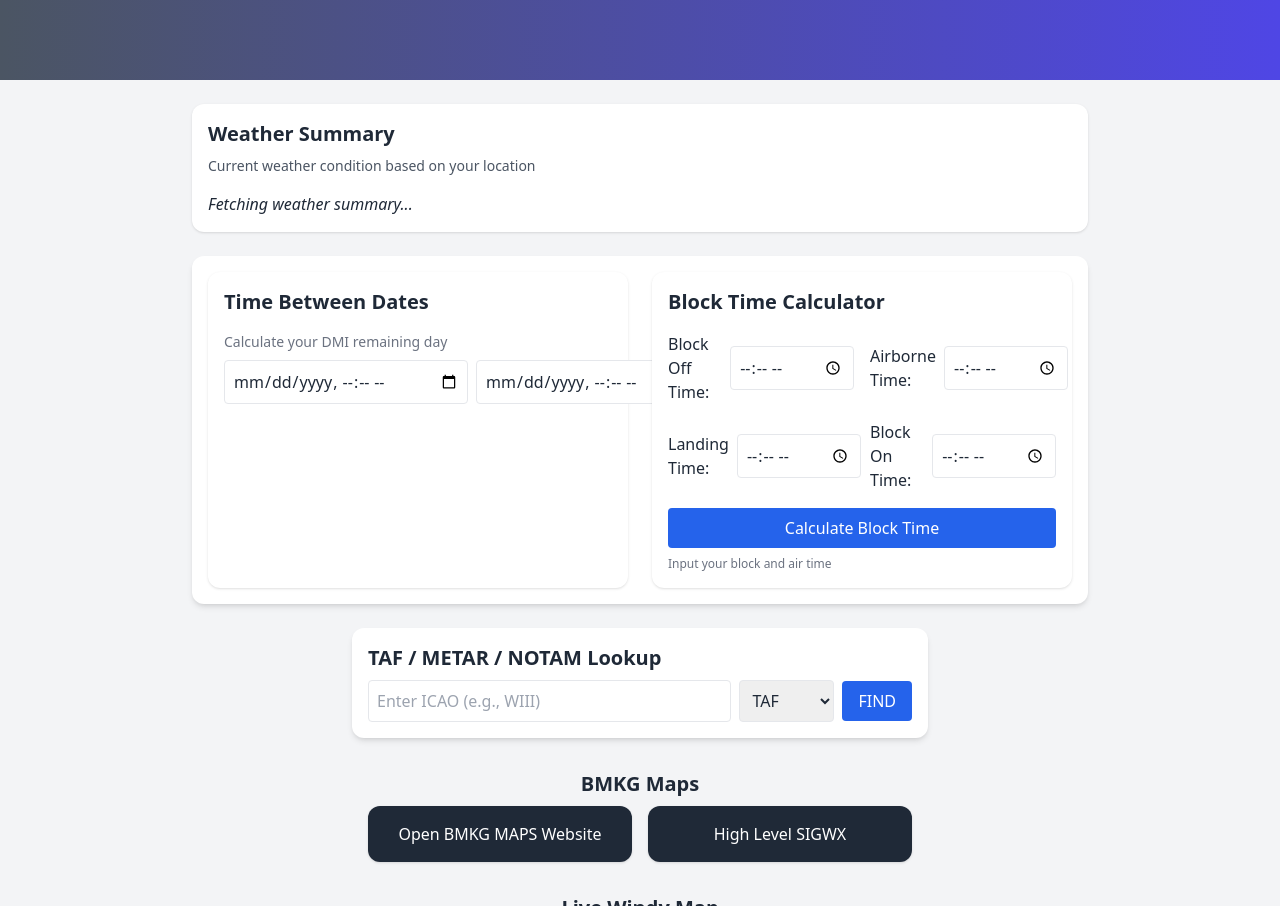
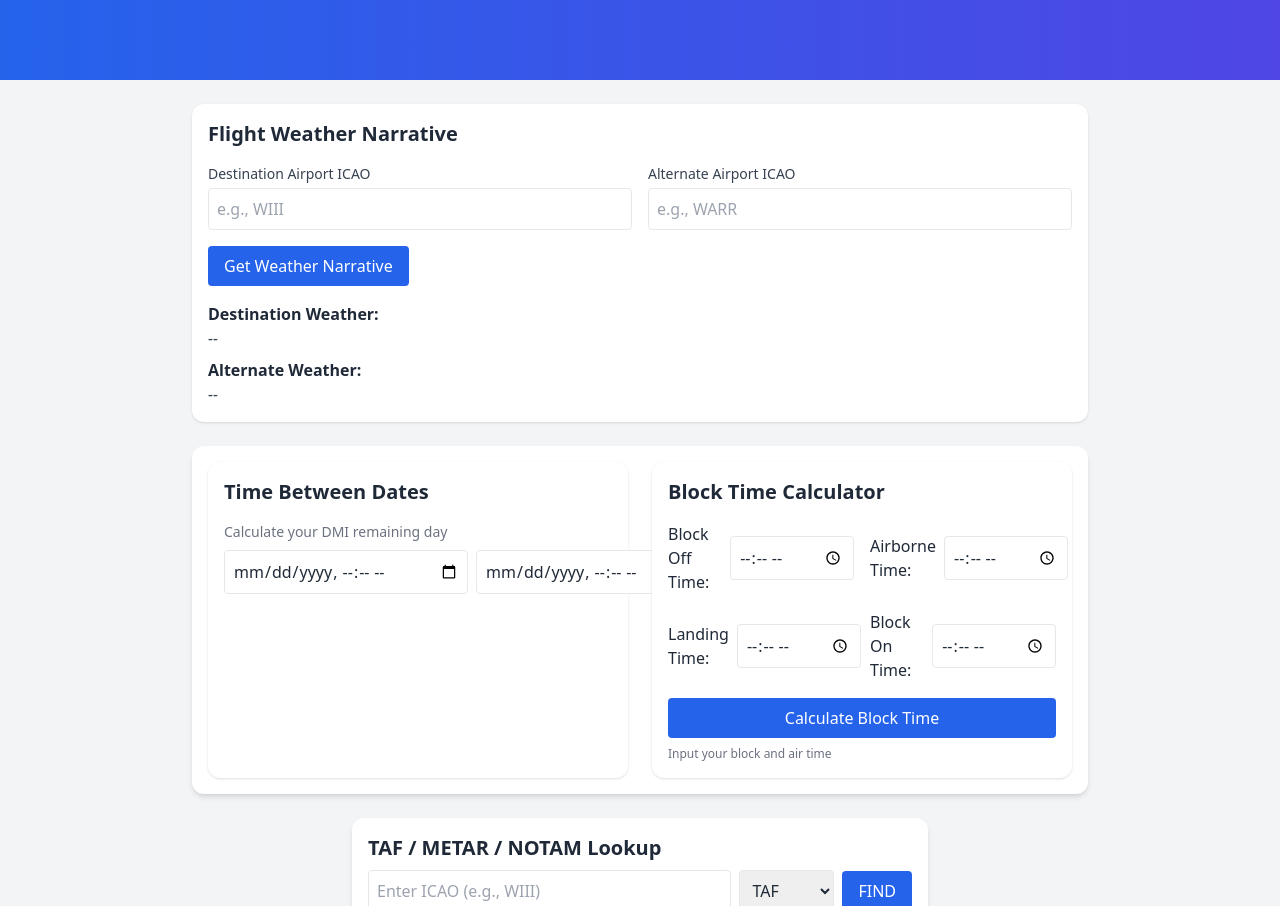
Before and after one commit to Acul221/Flightbriefing, a plain HTML site: page index.html in a window 1280 px wide. Shown: the part 720-1626 px from the top of the page. Drawn offline with nearby package versions, Linux system fonts and the light colour scheme.

Commit message:
Update index.html
update ICAO airport weather

```diff
--- a/index.html
+++ b/index.html
@@ -11,7 +11,7 @@
 <body class="bg-gray-100 text-gray-800 font-sans">
 
 <!-- Header -->
-<header class="flex flex-col items-center justify-center min-h-screen text-center bg-gradient-to-r from-gray-600 to-indigo-600 text-white p-6">
+<header class="flex flex-col items-center justify-center min-h-screen text-center bg-gradient-to-r from-blue-600 to-indigo-600 text-white p-6">
   <h1 class="text-5xl font-extrabold">Briefing Dashboard</h1>
   <p class="text-2xl font-semibold">Welcome Captain</p>
   <p class="text-3xl md:text-4xl font-bold italic">Proper Preparation Prevents Poor Performance</p>
@@ -23,43 +23,71 @@
   </div>
 </header>
 
-<!-- Weather Narrative Section -->
+<!-- Destination & Alternate Airport Weather Narrative -->
 <section class="p-4 mt-6 max-w-4xl mx-auto bg-white rounded-xl shadow">
-  <h2 class="text-xl font-bold mb-2">Weather Summary</h2>
-  <p class="text-sm text-gray-600 mb-4">Current weather condition based on your location</p>
-  <p id="weatherNarrative" class="text-gray-800 italic">Fetching weather summary...</p>
+  <h2 class="text-xl font-bold mb-4">Flight Weather Narrative</h2>
+  <div class="flex flex-col sm:flex-row gap-4 mb-4">
+    <div class="flex-1">
+      <label for="destIcao" class="block text-sm font-medium text-gray-700 mb-1">Destination Airport ICAO</label>
+      <input id="destIcao" type="text" placeholder="e.g., WIII" class="p-2 border rounded w-full" />
+    </div>
+    <div class="flex-1">
+      <label for="altIcao" class="block text-sm font-medium text-gray-700 mb-1">Alternate Airport ICAO</label>
+      <input id="altIcao" type="text" placeholder="e.g., WARR" class="p-2 border rounded w-full" />
+    </div>
+  </div>
+  <button onclick="fetchNarratives()" class="bg-blue-600 text-white px-4 py-2 rounded hover:bg-blue-700">Get Weather Narrative</button>
+  <div class="mt-4">
+    <h3 class="font-semibold text-gray-800">Destination Weather:</h3>
+    <p id="destNarrative" class="italic text-gray-700">--</p>
+  </div>
+  <div class="mt-2">
+    <h3 class="font-semibold text-gray-800">Alternate Weather:</h3>
+    <p id="altNarrative" class="italic text-gray-700">--</p>
+  </div>
 </section>
 
 <script>
-  async function fetchWeatherNarrative() {
-    if (!navigator.geolocation) return;
+  async function fetchNarratives() {
+    const dest = document.getElementById('destIcao').value.trim().toUpperCase();
+    const alt = document.getElementById('altIcao').value.trim().toUpperCase();
+    const token = "NJguHgtYtFHNznXNQ8S_dmFK2re90L4M12Y4DAert2c";
 
-    navigator.geolocation.getCurrentPosition(async (position) => {
-      const lat = position.coords.latitude;
-      const lon = position.coords.longitude;
-      const url = `https://avwx.rest/api/metar/${lat},${lon}`;
+    if (!dest && !alt) return alert("Please enter at least one ICAO code.");
 
-      try {
-        const res = await fetch(url, {
-          headers: {
-            Authorization: "Bearer NJguHgtYtFHNznXNQ8S_dmFK2re90L4M12Y4DAert2c",
-            Accept: "application/json"
-          }
-        });
-        const data = await res.json();
-        const conditions = data?.sanitized || "No data available.";
-        document.getElementById('weatherNarrative').textContent = conditions;
-      } catch (err) {
-        document.getElementById('weatherNarrative').textContent = "Unable to retrieve weather narrative.";
-      }
-    }, () => {
-      document.getElementById('weatherNarrative').textContent = "Location access denied.";
-    });
+    const fetchMetar = async (icao) => {
+      const res = await fetch(`https://avwx.rest/api/metar/${icao}`, {
+        headers: {
+          Authorization: `Bearer ${token}`,
+          Accept: 'application/json'
+        }
+      });
+      const data = await res.json();
+      return data.sanitized || "No data available.";
+    };
+
+    if (dest) {
+      document.getElementById('destNarrative').textContent = 'Loading...';
+      fetchMetar(dest).then(data => {
+        document.getElementById('destNarrative').textContent = data;
+      }).catch(() => {
+        document.getElementById('destNarrative').textContent = 'Failed to fetch destination METAR.';
+      });
+    }
+
+    if (alt) {
+      document.getElementById('altNarrative').textContent = 'Loading...';
+      fetchMetar(alt).then(data => {
+        document.getElementById('altNarrative').textContent = data;
+      }).catch(() => {
+        document.getElementById('altNarrative').textContent = 'Failed to fetch alternate METAR.';
+      });
+    }
   }
-  fetchWeatherNarrative();
 </script>
 
-</script>
+</body>
+</html>
 
 </header>
  <!-- Time Between Dates Section -->
```
